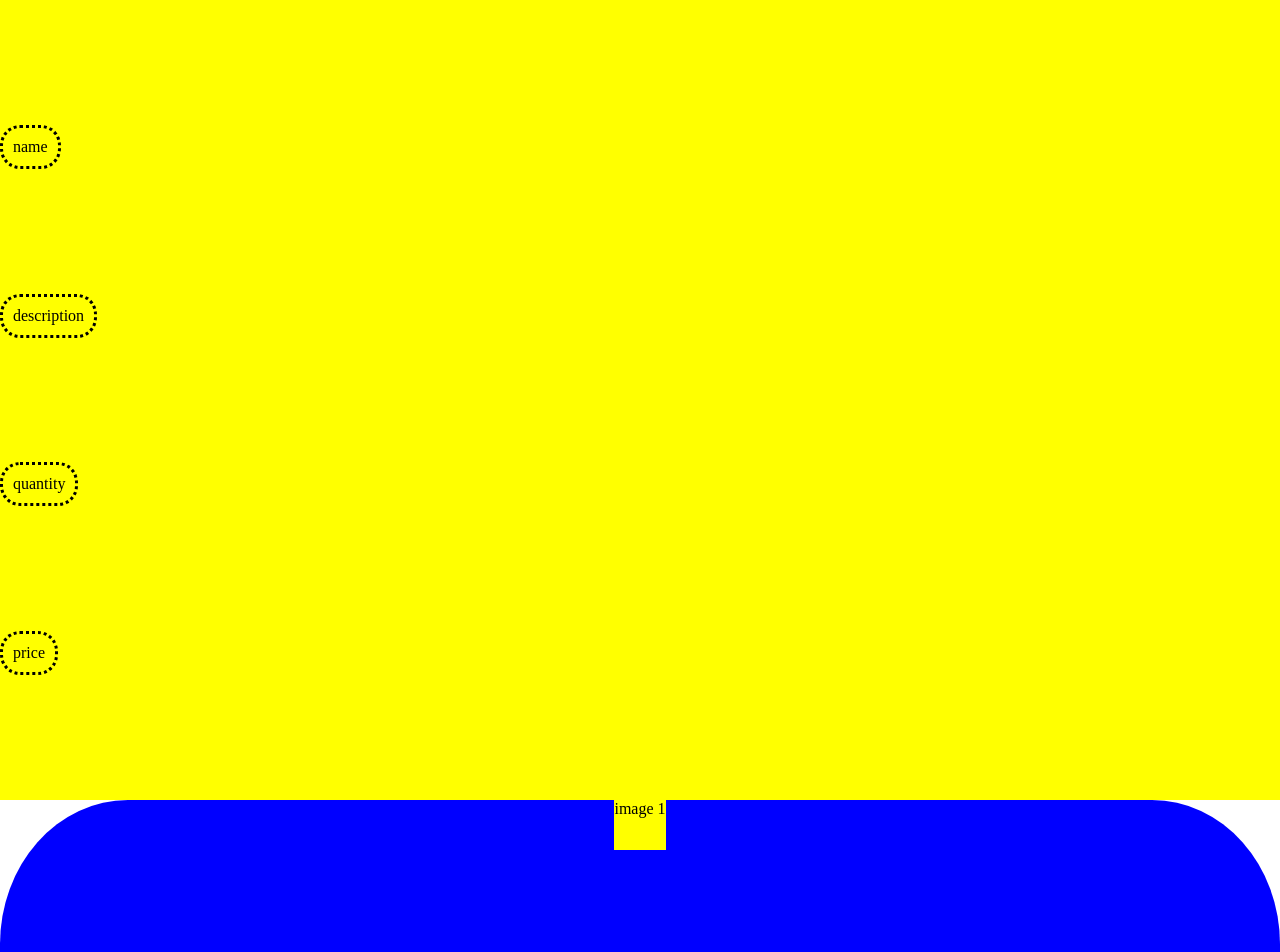
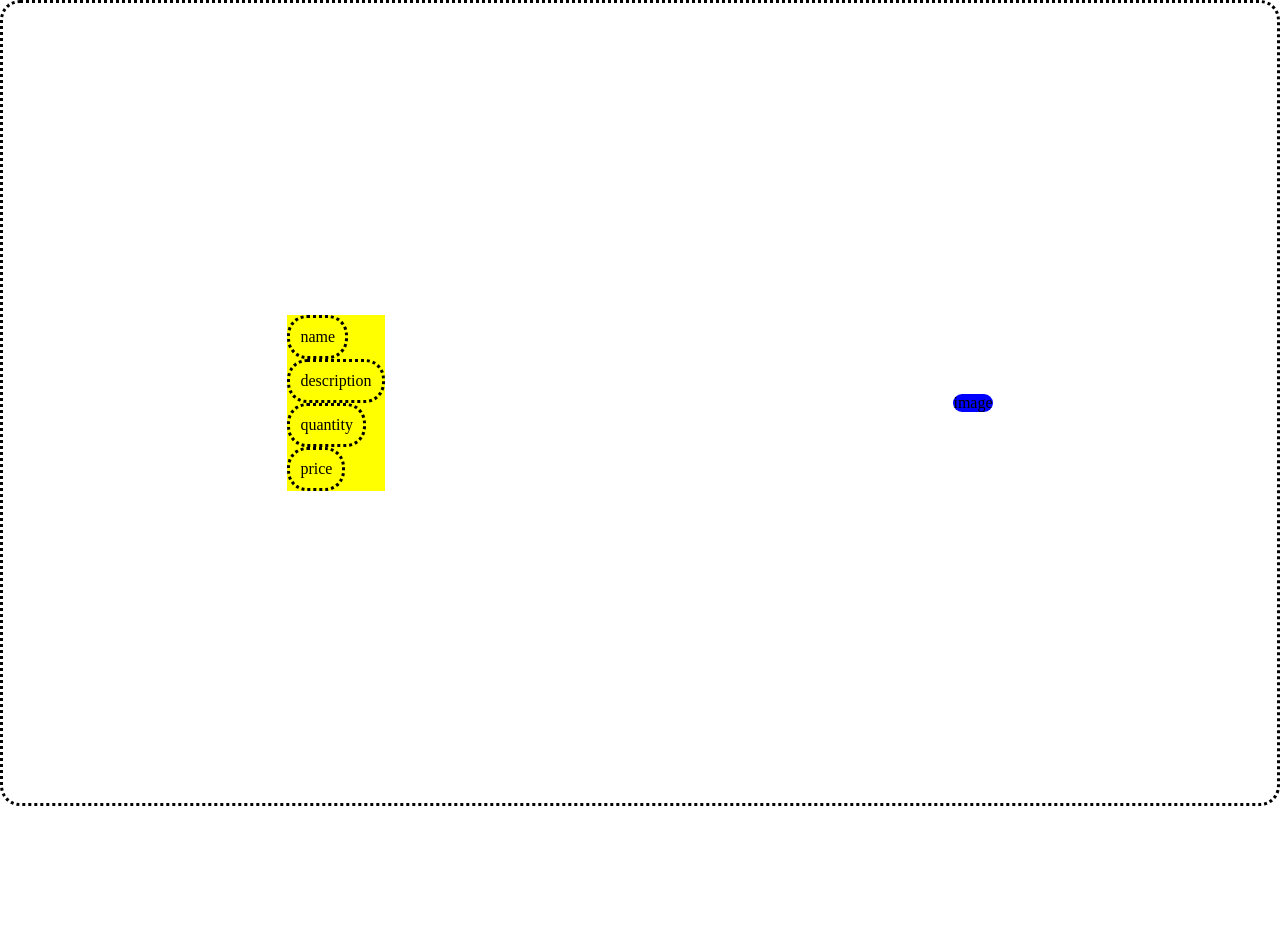
Before and after one commit to hazemalirahman/product-js, a plain HTML site: page front/index.html in a window 1280 px wide. Shown: the top 952 px of the page. After the commit the page ends 806 px from the top, so only its background shows below. Drawn offline with Linux system fonts and the light colour scheme.

Commit message:
finish product details component tree

```diff
--- a/front/index.html
+++ b/front/index.html
@@ -1,5 +1,6 @@
 <!DOCTYPE html>
 <html lang="en">
+
 <head>
     <meta charset="UTF-8">
     <meta name="viewport" content="width=device-width, initial-scale=1.0">
@@ -7,7 +8,9 @@
     <link rel="stylesheet" href="./styles.css">
     <script src="script.js"></script>
 </head>
-    <body>
+
+<body>
+    <div class="flex-product">
         <div class="flex-details">
             <div id="name">name</div>
             <div id="description">description</div>
@@ -15,10 +18,10 @@
             <div id="price">price</div>
         </div>
 
-         <div class="image">
-            <div class="child-flex-div">image 1</div>
+        <div class="image">
+            image
         </div>
+    </div>
+</body>
 
-
-    </body>
 </html>
--- a/front/styles.css
+++ b/front/styles.css
@@ -4,77 +4,98 @@ body {
     padding: 0;
 }
 
-.child-flex-div{
-    background-color: yellow;
-     height: 50px;
+.child-flex-div {
+    background-color: blue;
+    /* height: 50px; */
     /* display: flex; */
     /* flex-direction: row; */
-    justify-content:space-evenly;
-    align-items:center;
+    justify-content: space-evenly;
+    align-items: center;
     /* min-height: 100vh; */
 }
- #flex-div{ */
+
+#flex-div {
+
     /* height::after; */
     /* width: 100vw;  */
     border-radius: 10%;
-     padding-bottom: 50%;
+    /* padding-bottom: 50%; */
     display: flex;
     flex-direction: row;
     justify-content: space-around;
     align-items: center[];
     background-color: blue;
 }
-.details{
+
+.details {
     height: 100vh;
     /* width: 100vw;  */
     /* border-radius: 10%; */
-     padding-bottom: 50%;
+    /* padding-bottom: 50%; */
     display: flex;
     flex-direction: column;
-    justify-content:baseline;
-    align-items: center[];
+    justify-content: baseline;
+    align-items: center;
     /* background-color: blue; */
 
 }
-.image{
-     height: 100vh;
+
+.image {
+    /* height: 100vh; */
     /* width: 100vw;  */
     border-radius: 10%;
-     padding-bottom: 50%;
+    /* padding-bottom: 50%; */
     display: flex;
     flex-direction: row;
     justify-content: space-around;
-    align-items: center[];
+    align-items: center;
     /* background-color: blue; */
 }
 
-#name, #description, #price,  #quantity{
+#name,
+#description,
+#price,
+#quantity {
     border-style: dotted;
     padding: 10px;
     border-radius: 20px;
 }
-.flex-details{
+
+.flex-details {
     display: flex;
     flex-direction: column;
-    justify-content:space-evenly;
-    align-items:start;
+    justify-content: space-evenly;
+    align-items: start;
     background-color: yellow;
-    height: 100vh;
+    /* height: 100vh; */
     /* border-radius:50px ; */
     /* padding: 50px; */
 }
-#flex-image{
+
+#flex-image {
     border-style: dotted;
     padding: 10px;
     border-radius: 20px;
 }
-.image{
+
+.image {
     display: flex;
     flex-direction: row;
-    justify-content:space-evenly;
-    align-items:start;
+    justify-content: space-evenly;
+    align-items: start;
     background-color: blue;
+    /* height: 100vh; */
+    border-radius: 50px;
+    /* padding: 200px; */
+}
+
+.flex-product {
+    display: flex;
+    border-style: dotted;
+    flex-direction: row;
+    /* height: 50px; */
+    align-items: center;
+    justify-content: space-around;
+    border-radius: 20px;
     height: 100vh;
-    /* border-radius:50px ; */
-        /* padding: 50px; */
 }
```
Lines whose indentation alone changed are shown as unchanged.
